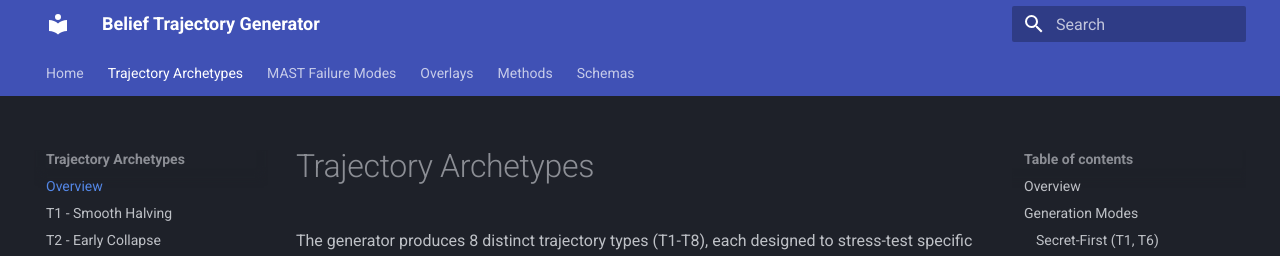
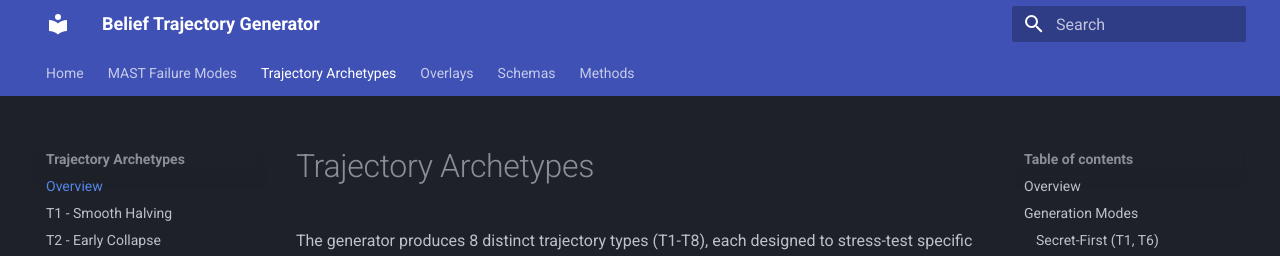
Before and after one commit to meadowlark-bradsher/belief-trajectory, an MkDocs documentation site: the page built from docs/archetypes/index.md, in a window 1280 px wide and 900 px high. Shown: the top 256 px of the window. Built offline with MkDocs 1.6.1 and Material for MkDocs 9.7.7, drawn with Linux system fonts in a browser that asks for light colours; part of the change alters nothing that is shown.

```diff
--- a/mkdocs.yml
+++ b/mkdocs.yml
@@ -15,6 +15,11 @@ theme:
 
 nav:
   - Home: index.md
+  - MAST Failure Modes:
+    - Overview: mast/index.md
+    - FM-1.x Specification: mast/fm1.md
+    - FM-2.x Belief: mast/fm2.md
+    - FM-3.x Verification: mast/fm3.md
   - Trajectory Archetypes:
     - Overview: archetypes/index.md
     - T1 - Smooth Halving: archetypes/t1.md
@@ -25,18 +30,13 @@ nav:
     - T6 - Prediction Mismatch: archetypes/t6.md
     - T7 - Late Shock: archetypes/t7.md
     - T8 - Wrong Verification: archetypes/t8.md
-  - MAST Failure Modes:
-    - Overview: mast/index.md
-    - FM-1.x Specification: mast/fm1.md
-    - FM-2.x Belief: mast/fm2.md
-    - FM-3.x Verification: mast/fm3.md
   - Overlays:
     - Prediction Overlays: overlays/prediction.md
     - Termination Overlays: overlays/termination.md
+  - Schemas:
+    - Turn Schema: schemas/turn_schema.md
   - Methods:
     - Trajectory Construction: methods/trajectory-components-and-contruction.md
-  - Schemas:
-    - Turn Schema: schemas/turn_schema.md
 
 markdown_extensions:
   - tables
```
